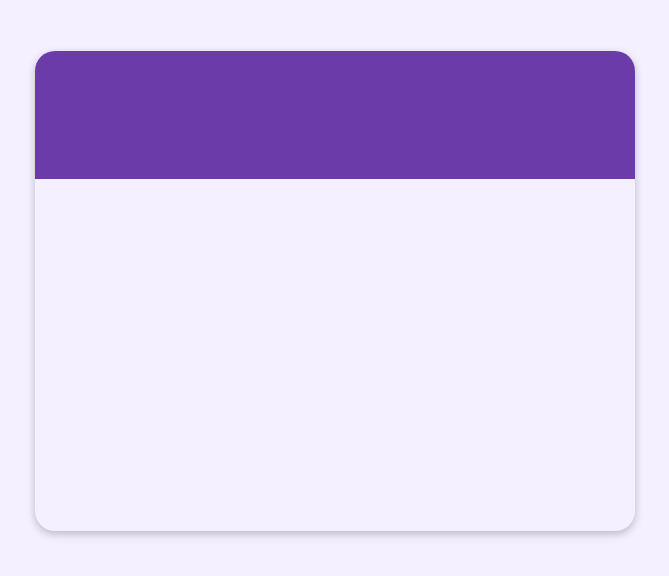
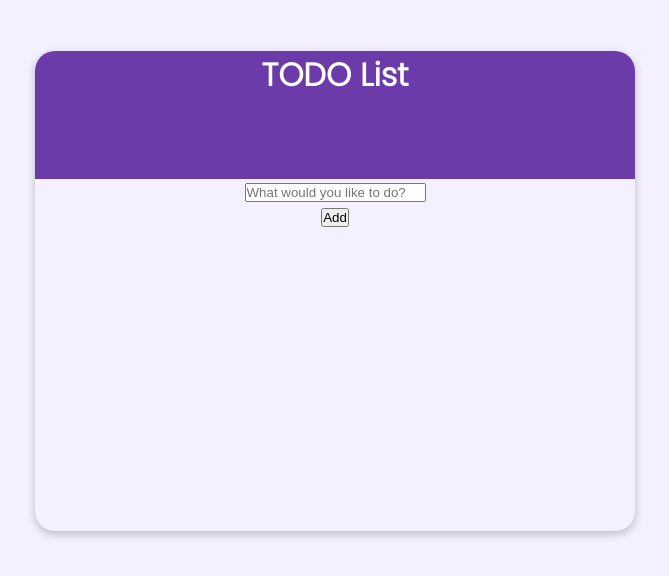
Before and after one commit to three38inc/todo-group-two, a plain HTML site: page main.html in a window 1280 px wide. Shown: the whole page, without its empty margins (305-974 px from the left). Drawn offline with Linux system fonts and the light colour scheme; a web font is replaced by a local one.

Commit message:
Added heading, input box and button in html

```diff
--- a/main.html
+++ b/main.html
@@ -9,10 +9,12 @@
 <body>
     <main class="container">
         <div class="purple" >
+            <h1>TODO List</h1>
         </div>
             <!-- section-1: first block of the to-do list start -->
                 <section class="section-1">
-
+                    <input type="text" placeholder="What would you like to do?"><br>
+                    <button>Add</button>
                 </section>
                 <!-- section-1 end -->
 
```
